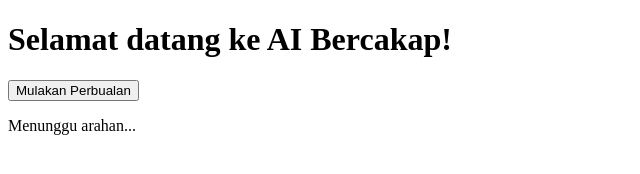
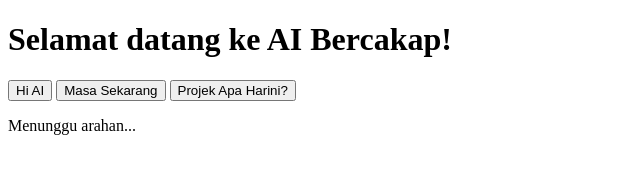
Before and after one commit to mrzcx8/Ai-chat-, a plain HTML site: page index.html in a window 1280 px wide. Shown: the whole page, without its empty margins (0-640 px from the left). Drawn offline with Linux system fonts and the light colour scheme.

Commit message:
Update index.html

```diff
--- a/index.html
+++ b/index.html
@@ -7,60 +7,42 @@
 </head>
 <body>
     <h1>Selamat datang ke AI Bercakap!</h1>
-    <button onclick="startRecognition()">Mulakan Perbualan</button>
+
+    <!-- Butang untuk setiap aksi -->
+    <button onclick="sayHi()">Hi AI</button>
+    <button onclick="getTime()">Masa Sekarang</button>
+    <button onclick="getProject()">Projek Apa Harini?</button>
+
     <p id="response">Menunggu arahan...</p>
 
     <script>
-        // Fungsi untuk mulakan Speech Recognition
-        function startRecognition() {
-            const recognition = new (window.SpeechRecognition || window.webkitSpeechRecognition)();
-            recognition.lang = 'ms-MY'; // Setkan bahasa Malaysia
-            recognition.start();
-
-            recognition.onstart = function() {
-                console.log("Speech recognition started...");
-            };
-
-            recognition.onresult = function(event) {
-                const transcript = event.results[0][0].transcript;
-                document.getElementById('response').textContent = 'Anda cakap: ' + transcript;
-                processQuery(transcript);
-            };
-
-            recognition.onerror = function(event) {
-                console.log("Error details:", event.error);  // Cetak ralat di console
-                document.getElementById('response').textContent = 'Ralat dalam mendengar suara: ' + event.error;
-            };
+        // Fungsi untuk AI ucap "Hi"
+        function sayHi() {
+            const response = 'Hai! Selamat pagi.';
+            document.getElementById('response').textContent = response;
+            speak(response);
         }
 
-        // Fungsi untuk proses jawapan dari AI
-        function processQuery(query) {
-            console.log("Mendengar:", query);  // Tambah log untuk lihat apa yang didengar
-            let response = '';
+        // Fungsi untuk memberi waktu dan hari sekarang
+        function getTime() {
+            const now = new Date();
+            const hours = now.getHours();
+            const minutes = now.getMinutes();
+            const day = now.toLocaleDateString('ms-MY', { weekday: 'long' });
+            const response = `Sekarang pukul ${hours}:${minutes < 10 ? '0' + minutes : minutes}, hari ${day}.`;
+            document.getElementById('response').textContent = response;
+            speak(response);
+        }
 
-            // Periksa apa yang pengguna tanya
-            if (query.includes("Hi")) {
-                response = 'Hai! Selamat pagi.';
-            } else if (query.includes("pukul berapa")) {
-                const now = new Date();
-                const hours = now.getHours();
-                const minutes = now.getMinutes();
-                const day = now.toLocaleDateString('ms-MY', { weekday: 'long' });
-                response = `Sekarang pukul ${hours}:${minutes < 10 ? '0' + minutes : minutes}, hari ${day}.`;
-            } else if (query.includes("projek")) {
-                response = 'Projek kita hari ini adalah siapkan rekaan laman web.';
-            } else {
-                response = 'Maaf, saya tidak faham. Sila cuba lagi.';
-            }
-
-            console.log("Jawapan:", response);  // Tambah log untuk lihat jawapan yang akan diproses
-            // Sebut jawapan dengan suara (Text-to-Speech)
+        // Fungsi untuk beri tahu projek hari ini
+        function getProject() {
+            const response = 'Projek kita hari ini adalah siapkan rekaan laman web.';
+            document.getElementById('response').textContent = response;
             speak(response);
         }
 
         // Fungsi untuk AI bercakap (Text-to-Speech)
         function speak(text) {
-            console.log("AI bercakap:", text);  // Tambah log untuk lihat jika fungsi dipanggil
             const utterance = new SpeechSynthesisUtterance(text);
             utterance.lang = 'ms-MY'; // Bahasa Malaysia
             speechSynthesis.speak(utterance);
```
